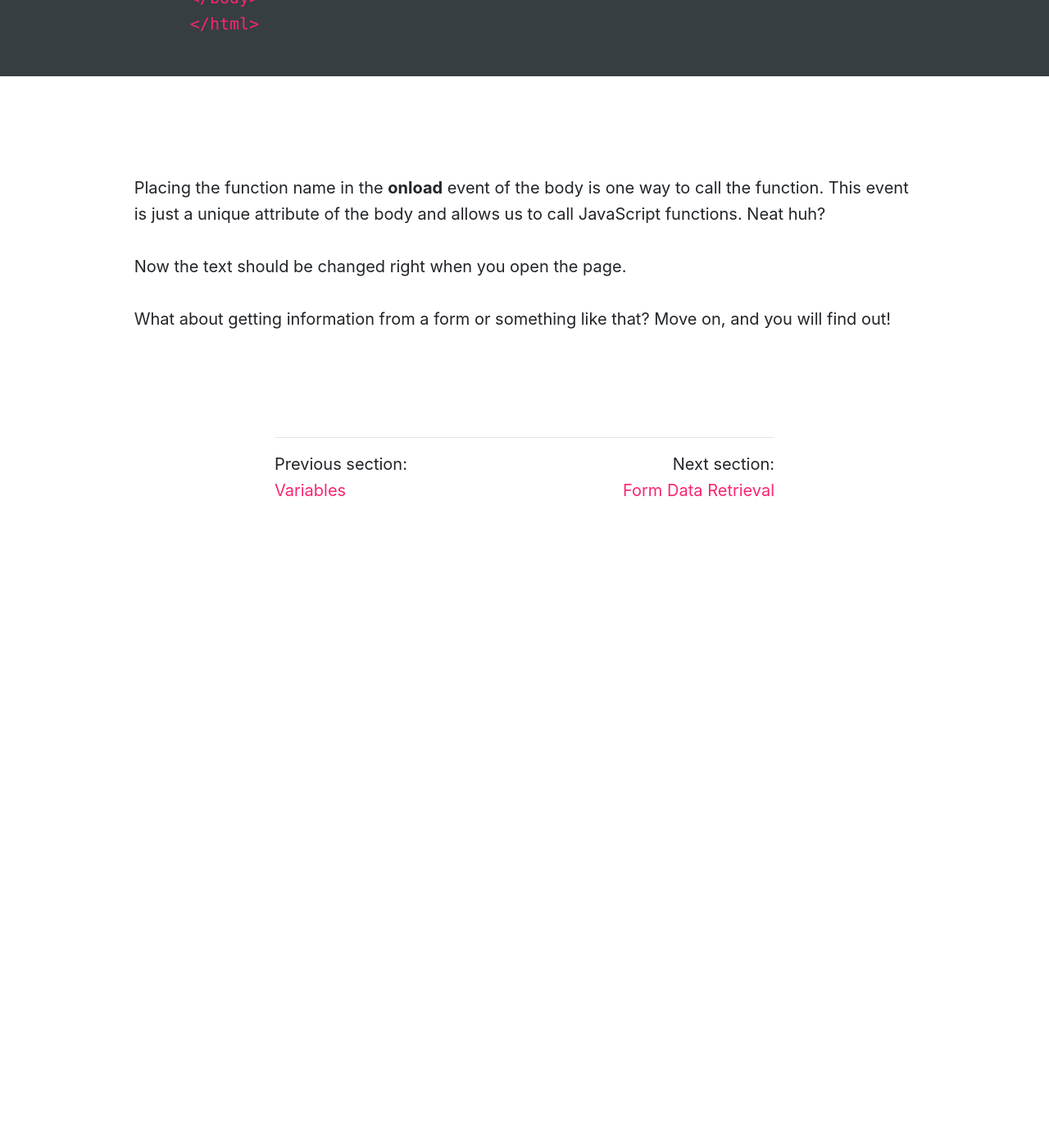
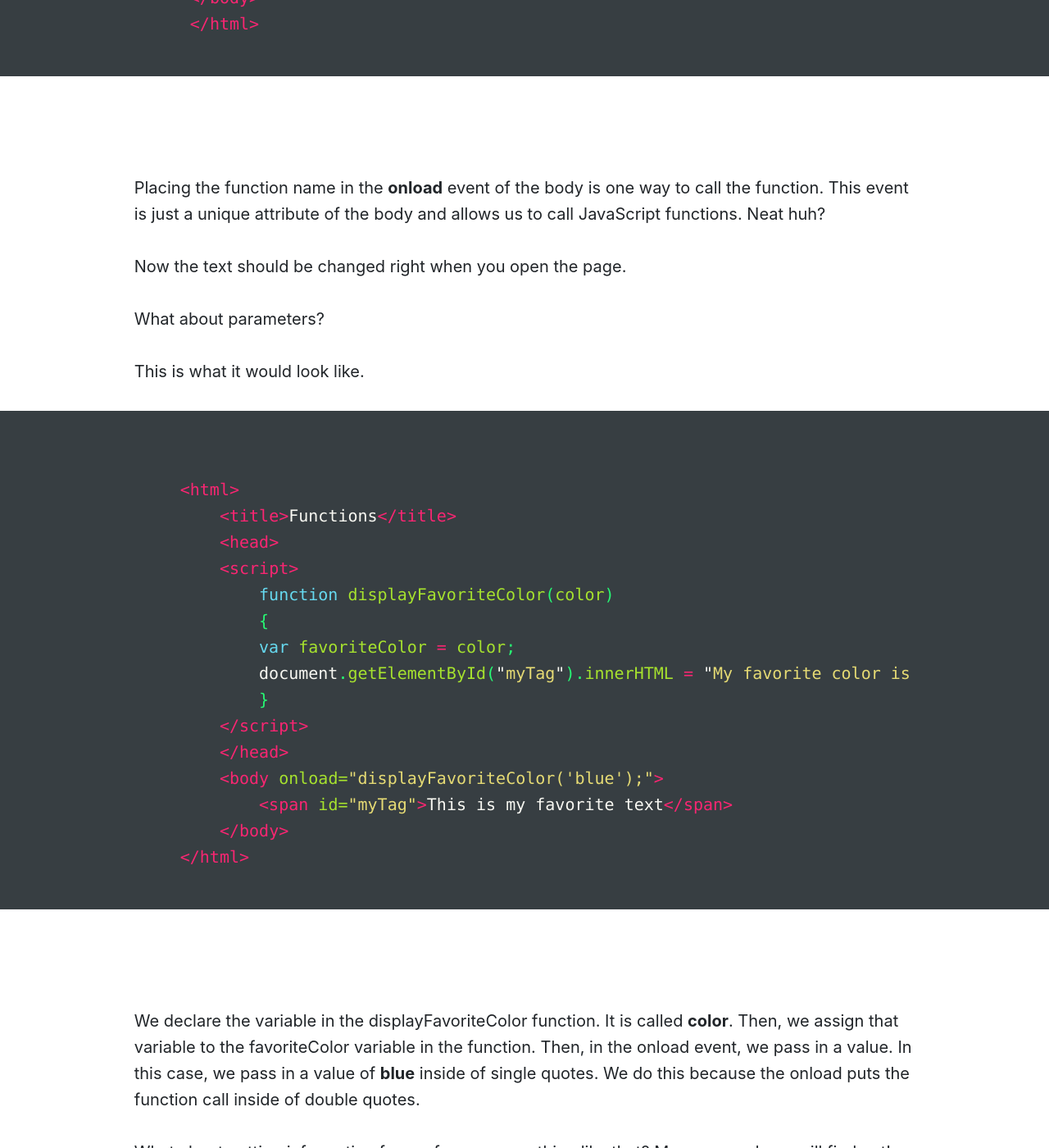
Before and after one commit to Montana-Media-Arts/creative-coding-1-Fall2019, a Jekyll site: the page built from modules/week-8/_posts/2017-01-07-functions.md, in a window 1280 px wide and 1400 px high, scrolled down 2808 px. Shown: the whole window at 82% size. Built offline with Jekyll 4.4.1, drawn with Linux system fonts in a browser that asks for light colours; nearby versions of some CDN libraries; before the commit the page ends 3438 px from its top, so only the background shows below that.

Commit message:
Update 2017-01-07-functions.md

````diff
--- a/modules/week-8/_posts/2017-01-07-functions.md
+++ b/modules/week-8/_posts/2017-01-07-functions.md
@@ -69,4 +69,27 @@ Placing the function name in the **onload** event of the body is one way to call
 
 Now the text should be changed right when you open the page.
 
+What about parameters?
+
+This is what it would look like.
+```html
+
+<html>
+    <title>Functions</title>
+    <head>
+    <script>
+        function displayFavoriteColor(color)
+        {
+        var favoriteColor = color;
+        document.getElementById("myTag").innerHTML = "My favorite color is " + favoriteColor;
+        }
+    </script>
+    </head>
+    <body onload="displayFavoriteColor('blue');">
+        <span id="myTag">This is my favorite text</span>
+    </body>
+</html>
+ ```
+We declare the variable in the displayFavoriteColor function.  It is called **color**.  Then, we assign that variable to the favoriteColor variable in the function.  Then, in the onload event, we pass in a value.  In this case, we pass in a value of **blue** inside of single quotes.  We do this because the onload puts the function call inside of double quotes.
+
 What about getting information from a form or something like that? Move on, and you will find out!
````
